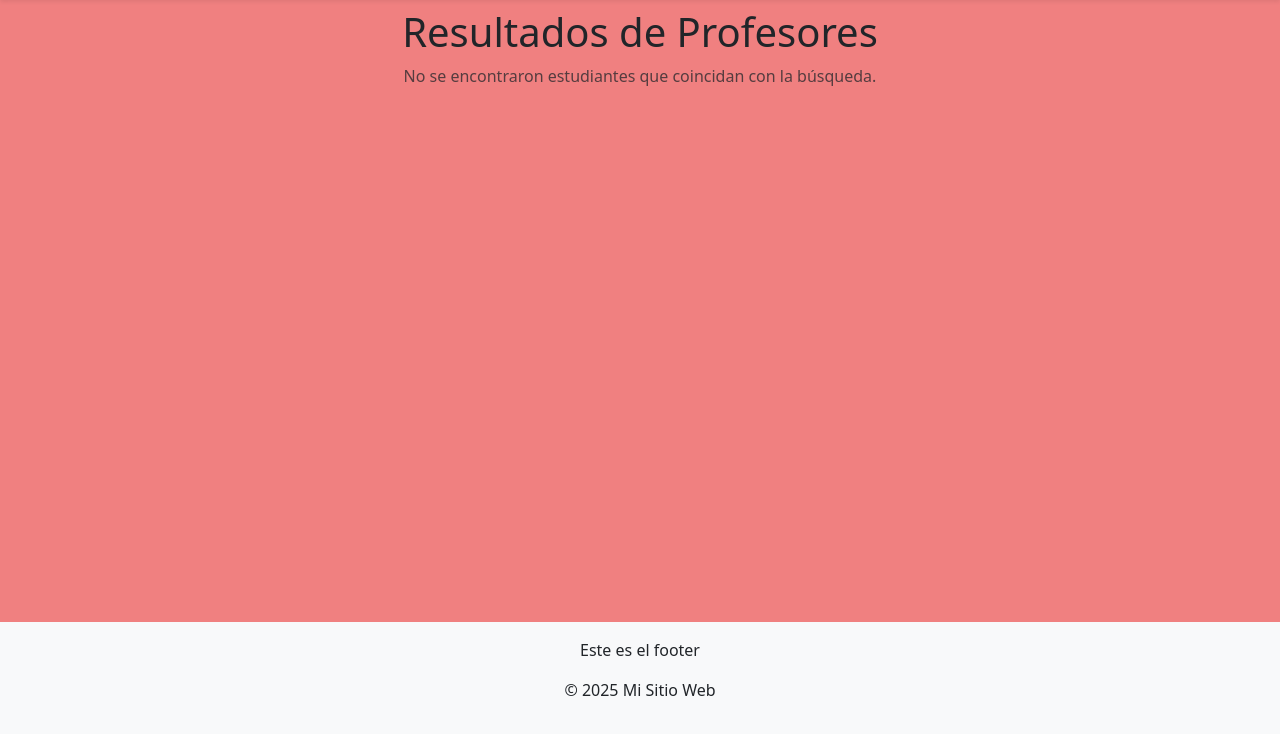
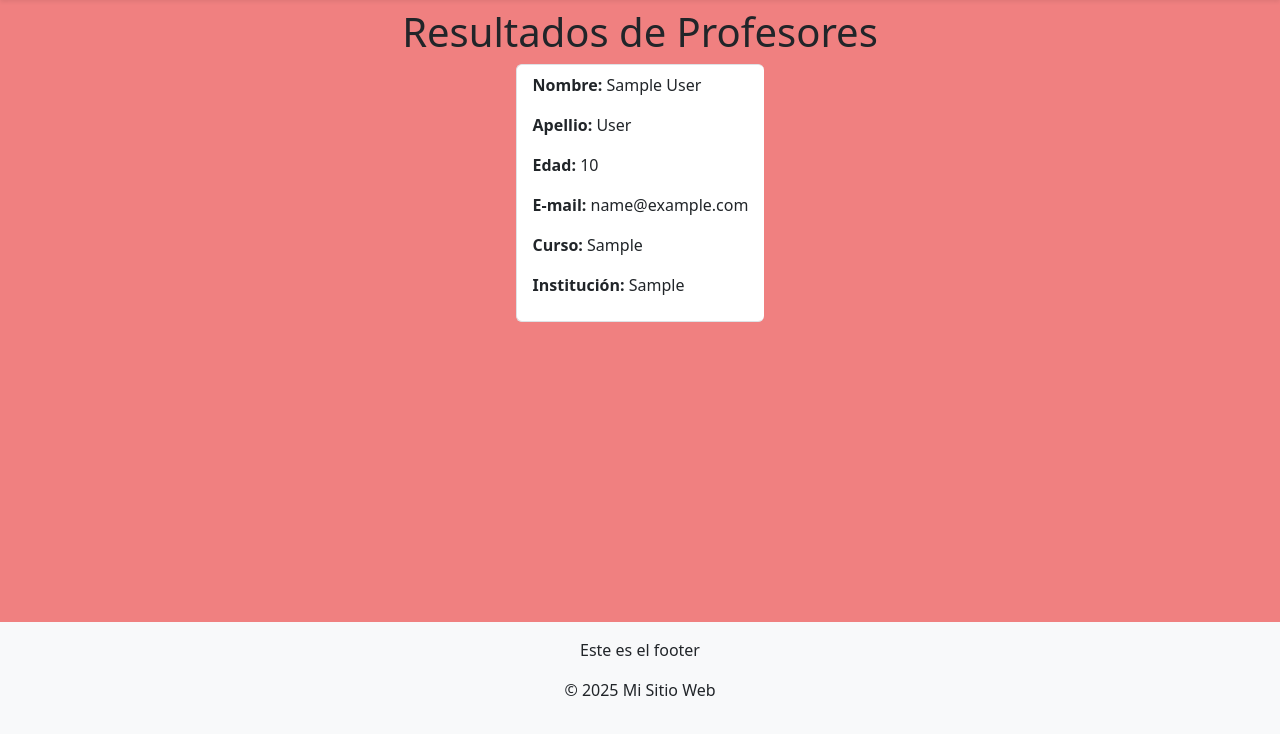
Before and after one commit to enzogitcode/TuPrimeraPagina-Gariglio, a Django app: page /app/teachers_results in a window 1280 px wide. Shown: the part 66-800 px from the top of the page. Run offline with Django 5.2, Linux system fonts and the light colour scheme; tables that the repository leaves empty hold one stand-in row (values such as "Sample post"); some libraries are stand-ins or nearby versions.

Commit message:
teachers completo

```diff
--- a/AppBlog/templates/AppBlog/teachers_results.html
+++ b/AppBlog/templates/AppBlog/teachers_results.html
@@ -23,12 +23,12 @@ de Profesores {% endblock %} {% block content %}
   <ul class="list-group gap-3 rounded">
     {% for teacher in teachers %}
     <li class="list-group-item">
-      <p><strong>Nombre:</strong> {{ student.name }}</p>
-      <p><strong>Apellio:</strong> {{ student.last_name }}</p>
-      <p><strong>Edad:</strong> {{ student.age }}</p>
-      <p><strong>E-mail:</strong> {{ student.email }}</p>
-      <p><strong>Curso:</strong> {{ student.course }}</p>
-      <p><strong>Institución:</strong> {{ student.college }}</p>
+      <p><strong>Nombre:</strong> {{ teacher.name }}</p>
+      <p><strong>Apellio:</strong> {{ teacher.last_name }}</p>
+      <p><strong>Edad:</strong> {{ teacher.age }}</p>
+      <p><strong>E-mail:</strong> {{ teacher.email }}</p>
+      <p><strong>Curso:</strong> {{ teacher.course }}</p>
+      <p><strong>Institución:</strong> {{ teacher.college }}</p>
     </li>
     {% endfor %}
   </ul>
--- a/AppBlog/views.py
+++ b/AppBlog/views.py
@@ -99,22 +99,23 @@ def teachers_results(request):
 
     if keyword and filtro:
         if filtro == 'name':
-            teacher = teacher.filter(name__icontains=keyword)
+            teacher = teachers.filter(name__icontains=keyword)
         elif filtro == 'course':
-            teacher = teacher.filter(course__icontains=keyword)
+            teacher = teachers.filter(course__icontains=keyword)
         elif filtro == 'college':
-            teacher = teacher.filter(college__icontains=keyword)
+            teacher = teachers.filter(college__icontains=keyword)
         elif filtro == 'email':
-            teacher = teacher.filter(email__icontains=keyword)
+            teacher = teachers.filter(email__icontains=keyword)
         elif filtro == 'age':
-            teacher = teacher.filter(age__icontains=keyword)
+            teacher = teachers.filter(age__icontains=keyword)
 
     context = {
         'teachers': teachers,
         'keyword': keyword,
         'filtro': filtro,
     }
-    return render(request, 'AppBlog/teachers_results.html')
+    return render(request, 'AppBlog/teachers_results.html', context)
+
 def teachers_list(request):
     teachers = Teacher.objects.all()
     return render(request, 'AppBlog/teachers_list.html', {'teachers': teachers})
```
